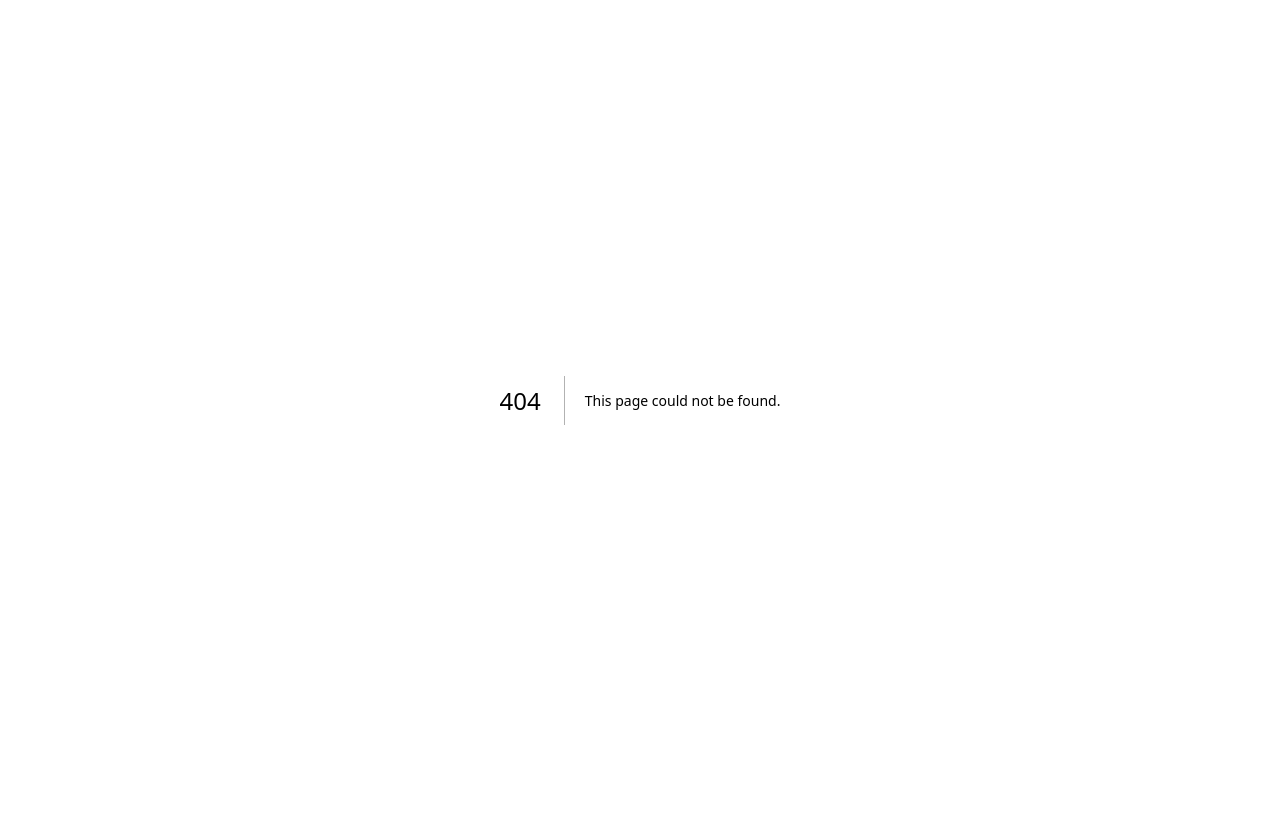
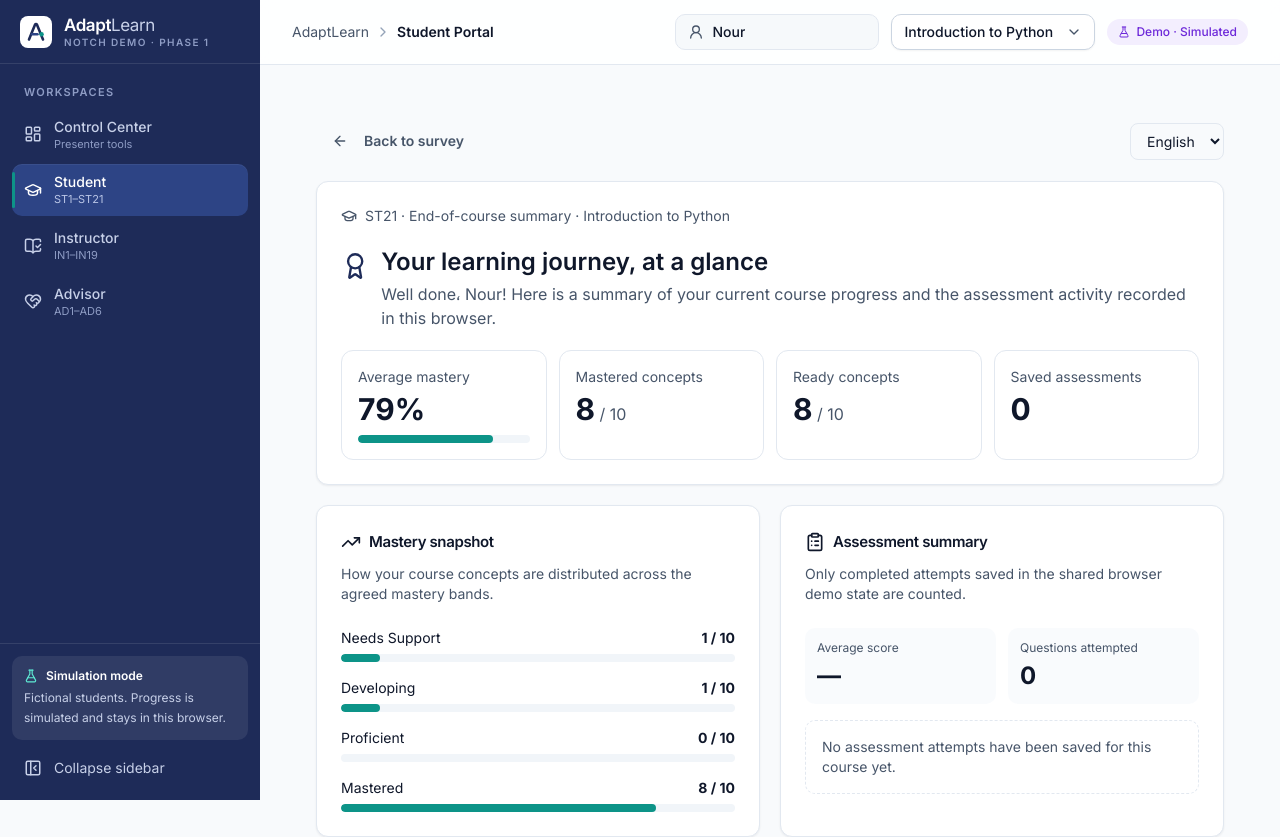
Before and after one commit to Lioomr/adaptive-learning-platform, a Next.js app in the folder Notch Demo/frontend/: page /student/st21 in a window 1280 px wide. Before the commit this address had no page. Shown: the top 837 px of the page. Before the commit the page ends 800 px from the top, so only its background shows below. Built offline with nearby package versions, Linux system fonts and the light colour scheme.

Commit message:
Add ST21 student course summary route

```diff
--- /dev/null
+++ b/Notch Demo/frontend/app/student/st21/page.tsx
@@ -0,0 +1,5 @@
+import { StudentCourseSummary } from "@/features/student/student-course-summary";
+
+export default function StudentST21Page() {
+  return <StudentCourseSummary />;
+}
```
